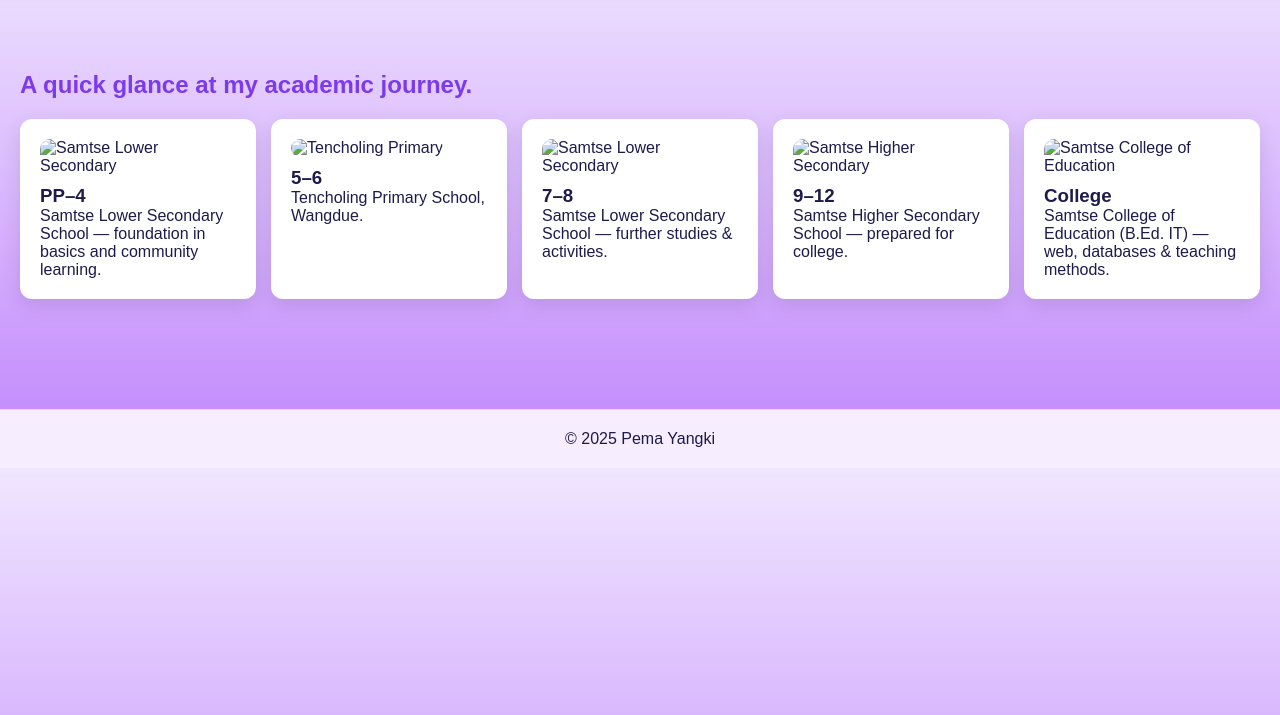
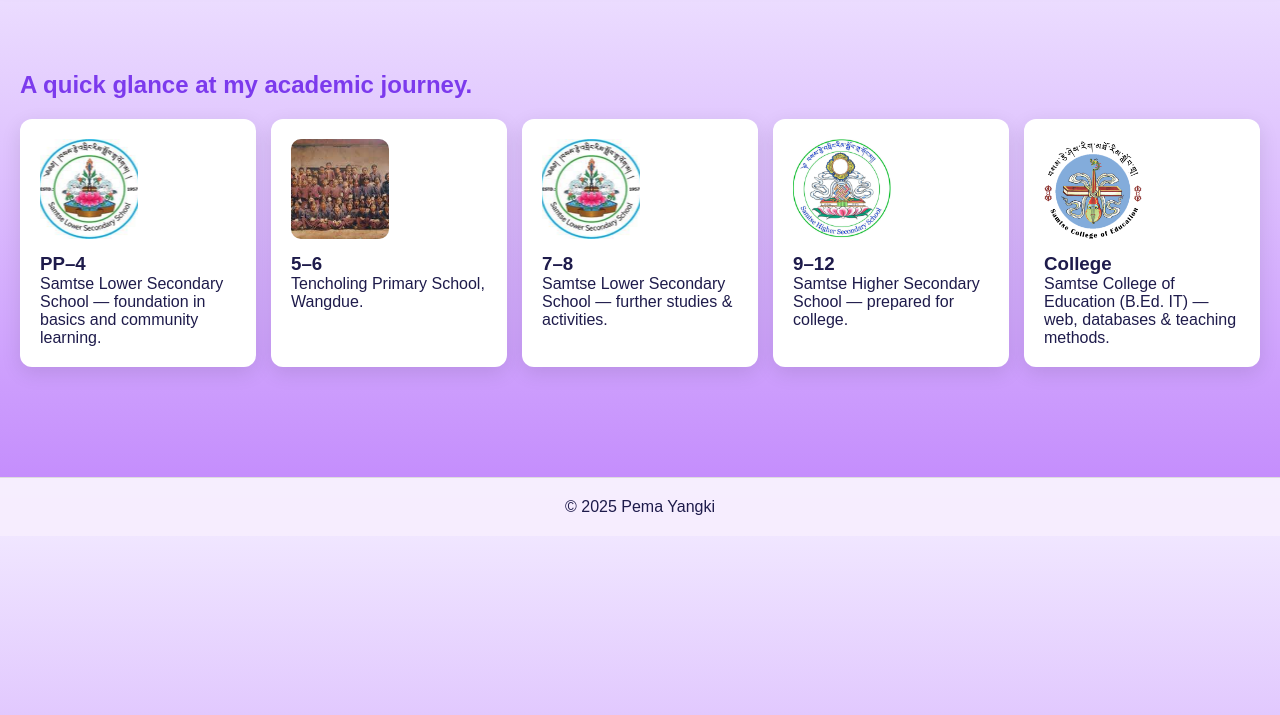
Before and after one commit to pema1-0/08230172_lab02, a plain HTML site: page index.html in a window 1280 px wide. Both pictures are taken after a click on the link "Education". Shown: the part 59-774 px from the top of the page. Drawn offline with Linux system fonts and the light colour scheme.

Commit message:
refined index,html

```diff
--- a/index.html
+++ b/index.html
@@ -39,7 +39,7 @@
           <!-- Circle behind the large photo -->
           <div class="photo-circle"></div>
           <!-- Large main photo -->
-          <img src="s2.jpg" alt="Large photo" class="home-large-photo">
+          <img src="images/s2.jpg" alt="Large photo" class="home-large-photo">
         </div>
         <div class="home-center">
           <h1>Hi! I am <span class="highlight">Pema Yangki</span></h1>
@@ -49,7 +49,7 @@
         </div>
         <!-- Small photo at top right -->
         <div class="home-small-top">
-          <img src="p1.jpg" alt="Small photo" class="small-photo">
+          <img src="images/p1.jpg" alt="Small photo" class="small-photo">
         </div>
       </div>
     </section>
@@ -58,7 +58,7 @@
     <section id="about" class="page">
       <div class="about-container">
         <!-- My full body photo -->
-        <img src="s.webp" alt="Pema full body photo" class="about-photo">
+        <img src="images/s.webp" alt="Pema full body photo" class="about-photo">
         <!-- Short intro text -->
         <div class="about-text">
           <h2>About me</h2>
@@ -74,27 +74,27 @@
         <div class="edu-list">
           <!-- Each edu-item is a card with image, grade, and description -->
           <div class="edu-item card">
-            <img src="e3.jpg" alt="Samtse Lower Secondary">
+            <img src="images/e3.jpg" alt="Samtse Lower Secondary">
             <h3>PP–4</h3>
             <p>Samtse Lower Secondary School — foundation in basics and community learning.</p>
           </div>
           <div class="edu-item card">
-            <img src="e1.jpg" alt="Tencholing Primary">
+            <img src="images/e1.jpg" alt="Tencholing Primary">
             <h3>5–6</h3>
             <p>Tencholing Primary School, Wangdue.</p>
           </div>
           <div class="edu-item card">
-            <img src="e3.jpg" alt="Samtse Lower Secondary">
+            <img src="images/e3.jpg" alt="Samtse Lower Secondary">
             <h3>7–8</h3>
             <p>Samtse Lower Secondary School — further studies & activities.</p>
           </div>
           <div class="edu-item card">
-            <img src="e2.jpg" alt="Samtse Higher Secondary">
+            <img src="images/e2.jpg" alt="Samtse Higher Secondary">
             <h3>9–12</h3>
             <p>Samtse Higher Secondary School — prepared for college.</p>
           </div>
           <div class="edu-item card">
-            <img src="e4.png" alt="Samtse College of Education">
+            <img src="images/e4.png" alt="Samtse College of Education">
             <h3>College</h3>
             <p>Samtse College of Education (B.Ed. IT) — web, databases & teaching methods.</p>
           </div>
```
